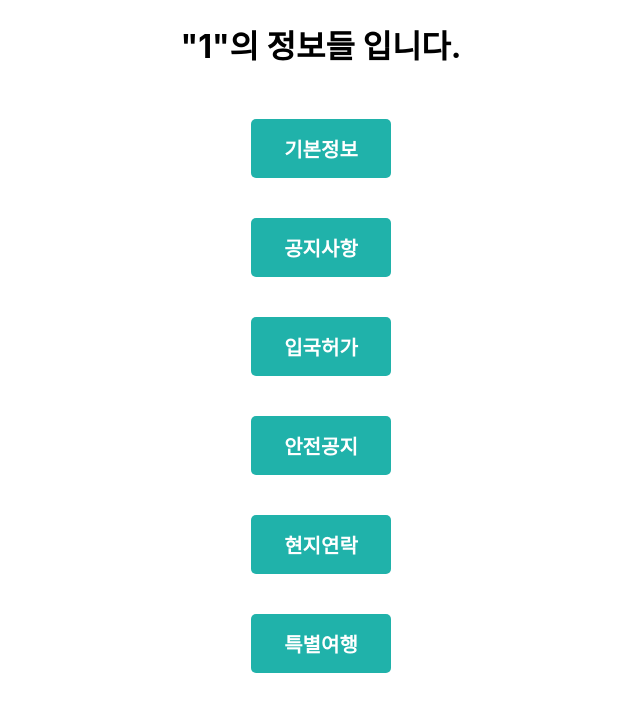
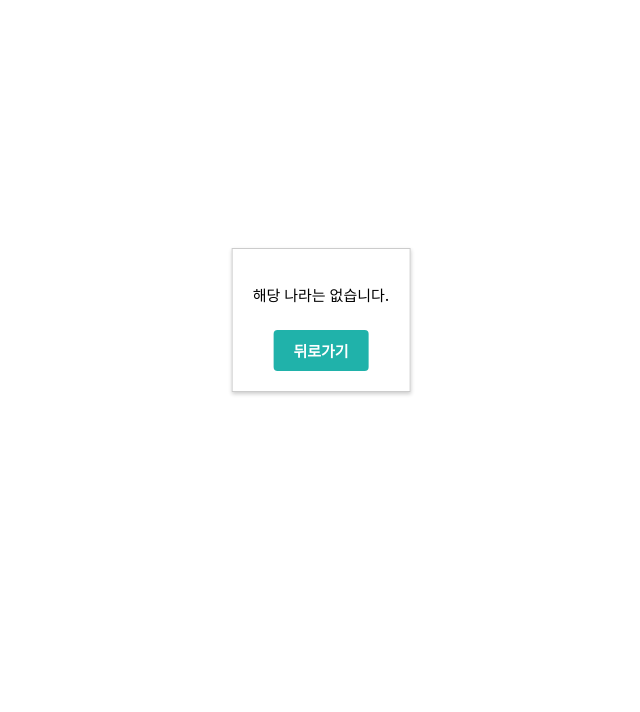
Before and after one commit to whdgjs7300/TS-In-React-safety, a React (Create React App) app: page /country/1 in a window 1280 px wide. Shown: the top 712 px of the page, without its empty margins (319-959 px from the left). Built offline with nearby package versions, Linux system fonts and the light colour scheme.

Commit message:
8/4 프라이빗라우터를 이용한 조건부 렌더링 (검색)

```diff
--- a/src/App.tsx
+++ b/src/App.tsx
@@ -8,6 +8,7 @@ import Contact from './Pages/Contact';
 import Permit from './Pages/Permit';
 import SpecialTrip from './Pages/SpecialTrip';
 import Notice from './Pages/Notice';
+import CountryPrivate from './Routers/CountryPrivate';
 
 
 function App() {
@@ -18,7 +19,7 @@ function App() {
     <div className="App">
       <Routes>
         <Route path='/' element={<Home/>}></Route>
-        <Route path='/country/:countryNM' element={<Country/>}></Route>
+        <Route path='/country/:countryNM' element={<CountryPrivate/>}></Route>
         <Route path='/basicinfo/:countryNM' element={<Info/>}></Route>
         <Route path='/safety/:countryNM' element={<Safety/>}></Route>
         <Route path='/contact/:countryNM' element={<Contact/>}></Route>
--- a/src/Pages/Home.tsx
+++ b/src/Pages/Home.tsx
@@ -20,28 +20,30 @@ const Home = () => {
 
     console.log(debounceValue);
 
-    const handleSubmit = (e: React.FormEvent<HTMLFormElement>) => {
+    const handleSubmit = async (e: React.FormEvent<HTMLFormElement>) => {
         e.preventDefault();
-        navigate(`/country/${searchCountry}`)
+
         // searchContry의 업데이트 된 값을 전달 한 데이터 호출
-        if (searchCountry.trim() !== '') {
-            countryAction(debounceValue);
-            setShowModal(true);
-
-        }
+        setTimeout(() => {
+            navigate(`/country/${searchCountry}`, { state: countryList });
+        }, 600); // 디바운스 값 호출 시간보다 뒤에 페이지 이동()
 
     };
 
     // onchange 될 때마다 바로 검색결과를 보여주고 싶으면 수정해야할 함수
     // 이전 값을 리턴하는
     const handleInputChange = (e: React.ChangeEvent<HTMLInputElement>) => {
-        setSearchCountry(e.target.value);
+        const inputValue = e.target.value;
+        // 스페이스바를 누르거나 빈값일 때도 기본 api 데이터가 호출되는 것을 방지
+    if (inputValue.trim() !== '') {
+        setSearchCountry(inputValue);
         setShowModal(true);
+    }
     };
 
     useEffect(()=>{
-        if (!searchCountry) {
-            return ;
+        if(debounceValue == '') {
+            return;
         }
         countryAction(debounceValue);
     },[debounceValue ])
@@ -50,7 +52,7 @@ const Home = () => {
     return (
         <div className="home_container" >
             <MainTitle/>
-            <h1>나라를 검색해주세요 </h1>
+            <h1>나라를 검색 및 클릭 해주세요 </h1>
             <form onSubmit={handleSubmit}>
             <input
                 type="text"
@@ -61,7 +63,8 @@ const Home = () => {
             </form>
             {/* 모달 창에 데이터를 나타낼 부분 */}
             {showModal && countryList &&(
-                <SearchModal countryList={countryList}/>
+                <SearchModal debounceValue={debounceValue}
+                countryList={countryList}/>
             )}
 
 
--- /dev/null
+++ b/src/Routers/CountryPrivate.tsx
@@ -0,0 +1,52 @@
+import styled from "styled-components";
+import { useParams, Navigate, useLocation } from "react-router-dom";
+import Country from "../Pages/Country";
+import { useEffect } from "react";
+import { useMyStore } from "../store/countryInfoList";
+
+// 경고 창 스타일
+const WarningContainer = styled.div`
+    position: fixed;
+    top: 40%;
+    left: 50%;
+    transform: translate(-50%, -50%);
+    background-color: #ffffff;
+    padding: 20px;
+    border: 1px solid #ccc;
+    box-shadow: 0 2px 4px rgba(0, 0, 0, 0.2);
+    text-align: center;
+`;
+
+const OKButton = styled.button`
+  margin-top: 10px; /* 버튼 위에 여백을 줘서 간격을 조절 */
+`;
+
+const CountryPrivate = () => {
+
+    // 라우터 미스 방지
+
+
+
+    const countryList = useMyStore(state => state.countryList)
+
+
+    console.log(countryList)
+
+     // 'countryNM'이 'none'이거나 'countryList'가 null인 경우
+    if (countryList[0] == undefined) {
+        const goBack = () => {
+            window.history.back();
+        };
+        // 경고 창 표시
+        return (
+        <WarningContainer>
+            <p>해당 나라는 없습니다.</p>
+            <OKButton onClick={goBack}>뒤로가기</OKButton>
+        </WarningContainer>
+        );
+    }
+
+    return <Country />;
+};
+
+export default CountryPrivate;
--- a/src/components/SearchModal.tsx
+++ b/src/components/SearchModal.tsx
@@ -1,21 +1,23 @@
-import { useNavigate } from "react-router-dom";
+import { useNavigate, Link } from "react-router-dom";
 import { CountryInfoList } from "../types/safetyByCountry";
+import { useEffect, useState } from "react";
 
 
 interface SearchModalProps {
     countryList : CountryInfoList[],
-
+    debounceValue : string,
 }
 
 const SearchModal = ({countryList} : SearchModalProps) => {
     const navigate = useNavigate();
 
+
+
     // 국가별 고유 ID값으로 페이지 이동 함수
     const toCountry = (item: CountryInfoList) => {
         navigate(`/country/${item.countryName}`);
     }
-
-
+    console.log(countryList[0]?.countryName);
     return (
         <div className="modal_container">
 
@@ -28,9 +30,10 @@ const SearchModal = ({countryList} : SearchModalProps) => {
                         <h2>해당 국가는 없습니다.</h2>
                         ) : (
                             countryList?.map((item, i) => (
-                            <div className="modal_item"
-                            onClick={()=>toCountry(item)}
-                            key={i}>{item?.countryName} ({item?.countryEnName})</div>
+                            <Link state={countryList}
+                            to={`country/${item.countryName}`}
+                            className="modal_item"
+                            key={i}>{item?.countryName} ({item?.countryEnName})</Link>
                         ))
                         )
                         }
```
Also changed, not shown: src/Pages/Country.tsx (line endings or trailing spaces).
